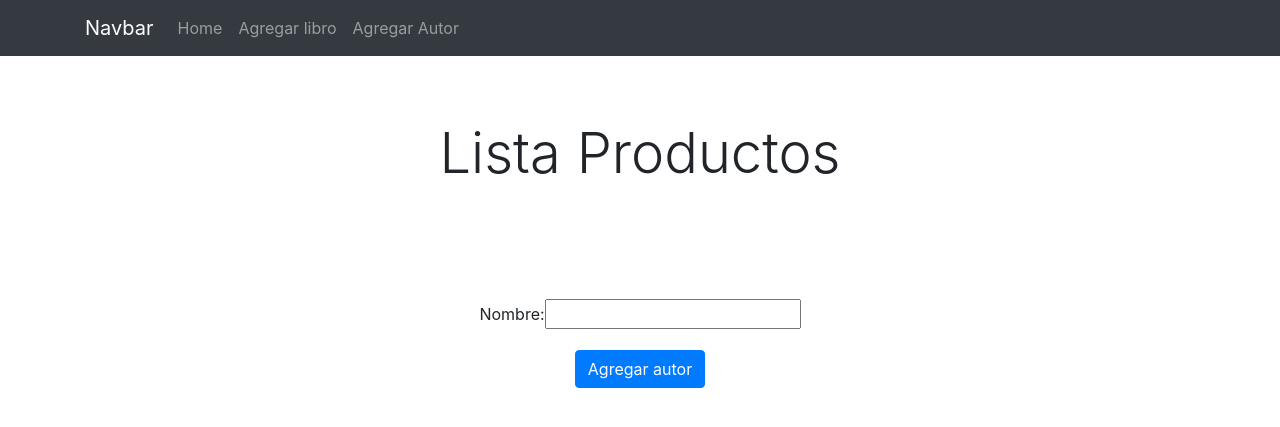
After one commit to kaneraZh/gran_poeta, a Django app: page /agregar-autor/ in a window 1280 px wide. The commit adds this page. Shown: the top 427 px of the page. Run offline with Django 3.2, Linux system fonts and the light colour scheme.

Commit message:
Agregado_de_autores
Proyecto con cambios de appbodegas+proyectobodegas con "agregar autor" incluido en base.html

```diff
--- a/AppBodegas/forms.py
+++ b/AppBodegas/forms.py
@@ -1,10 +1,7 @@
 from django import forms
-from .models import Nota, Producto
+from .models import Autor, Producto
 
-class NotaForm(forms.ModelForm):
-    class Meta:
-        model = Nota
-        fields = ["nota"]
+
 
 class crear_producto(forms.ModelForm):
     class Meta:
@@ -12,3 +9,8 @@ class crear_producto(forms.ModelForm):
         fields = ["producto_tipo_id",
                   "nombre",
                   "descripcion"]
+
+class crear_autor(forms.ModelForm):
+    class Meta:
+        model = Autor
+        fields = ["nombre"]
--- /dev/null
+++ b/AppBodegas/templates/AppBodegas/agregar-autor.html
@@ -0,0 +1,12 @@
+{% extends "AppBodegas/base.html" %}
+{% block content %}
+<div class="container text-center">
+    <form method="POST">
+        {% csrf_token %}
+        <div class="form-group ">
+            {{form}}
+        </div>
+        <button type="submit" class="btn btn-primary">Agregar autor</button>
+    </form>
+</div>
+{% endblock %}
--- a/AppBodegas/templates/AppBodegas/agregar.html
+++ b/AppBodegas/templates/AppBodegas/agregar-libro.html
@@ -6,7 +6,7 @@
         <div class="form-group ">
             {{form}}
         </div>
-        <button type="submit" class="btn btn-primary">Agregar</button>
+        <button type="submit" class="btn btn-primary">Agregar libro</button>
     </form>
 </div>
 {% endblock %}
--- a/AppBodegas/templates/AppBodegas/base.html
+++ b/AppBodegas/templates/AppBodegas/base.html
@@ -20,15 +20,16 @@
             <div class="collapse navbar-collapse" id="navbarNavAltMarkup">
                 <div class="navbar-nav">
                     <a class="nav-link" href="{% url 'home' %}">Home</a>
-                    <a class="nav-link" href="{% url 'AppBodega-agregar' %}">Agregar</a>
+                    <a class="nav-link" href="{% url 'AppBodegas-agregar-libro' %}">Agregar libro</a>
+                    <a class="nav-link" href="{% url 'AppBodegas-agregar-autor' %}">Agregar Autor</a>
                 </div>
             </div>
     </nav>
 
     <div class="jumbotron jumbotron-fluid bg-white">
         <div class="container text-center">
-            <h1 class="display-4">Lista de Notas</h1>
-            <p class="lead">hecha con Django y Bootstrap</p>
+            <h1 class="display-4">Lista Productos</h1>
+            <p class="lead"></p>
         </div>
     </div>
 
--- a/AppBodegas/templates/AppBodegas/home.html
+++ b/AppBodegas/templates/AppBodegas/home.html
@@ -15,8 +15,8 @@
             <th scope="row">{{producto.id}}</th>
             <td>{{producto}}</td>
             <td>
-                <a class="btn btn-primary btm-sm" href="{% url 'AppBodega-editar' producto.id %}">Editar</a>
-                <a class="btn btn-danger btm-sm" href="{% url 'AppBodega-eliminar' producto.id %}">Eliminar</a>
+                <a class="btn btn-primary btm-sm" href="{% url 'AppBodegas-editar' producto.id %}">Editar</a>
+                <a class="btn btn-danger btm-sm" href="{% url 'AppBodegas-eliminar' producto.id %}">Eliminar</a>
             </td>
         </tr>
         {% endfor %}
--- a/AppBodegas/urls.py
+++ b/AppBodegas/urls.py
@@ -1,9 +1,10 @@
 from django.urls import path
-from .views import home, agregar, editar, eliminar
+from .views import home, agregarlibro, agregarautor, editarlibro, editarautor, eliminarlibro, eliminarautor
 
 urlpatterns = [
     path("", home, name="home"),
-    path("agregar/", agregar, name="AppBodega-agregar"),
-    path("editar/<int:producto_id>", editar, name="AppBodega-editar"),
-    path("eliminar/<int:producto_id>", eliminar, name="AppBodega-eliminar"),
+    path("agregar-libro/", agregarlibro, name="AppBodegas-agregar-libro"),
+    path("agregar-autor/", agregarautor, name="AppBodegas-agregar-autor"),
+    path("editar/<int:producto_id>", editarlibro, name="AppBodegas-editar"),
+    path("eliminar/<int:producto_id>", eliminarlibro, name="AppBodegas-eliminar"),
 ]
--- a/AppBodegas/views.py
+++ b/AppBodegas/views.py
@@ -1,7 +1,7 @@
 from django.shortcuts import render
 from django.views.generic import ListView, CreateView
-from .models import Nota, Producto
-from .forms import crear_producto, crear_producto
+from .models import Autor, Producto
+from .forms import crear_producto, crear_autor
 from django.shortcuts import redirect
 
 # Create your views here.
@@ -13,7 +13,7 @@ def home(request):
     }
     return render(request, "AppBodegas/home.html", context)
 
-def agregar(request):
+def agregarlibro(request):
     if request.method == "POST":
         form = crear_producto(request.POST)
         if form.is_valid:
@@ -24,9 +24,9 @@ def agregar(request):
     context = {
         "form":form
     }
-    return render(request, "AppBodegas/agregar.html", context)
+    return render(request, "AppBodegas/agregar-libro.html", context)
 
-def editar(request, producto_id):
+def editarlibro(request, producto_id):
     producto = Producto.objects.get(id=producto_id)
     if request.method == "POST":
         form = crear_producto(request.POST, instance=producto)
@@ -36,9 +36,42 @@ def editar(request, producto_id):
     else:
         form = crear_producto(instance=producto)
     context={"form":form}
-    return render(request, "AppBodegas/agregar.html", context)
+    return render(request, "AppBodegas/agregar-libro.html", context)
 
-def eliminar(request, producto_id):
+def eliminarlibro(request, producto_id):
     producto = Producto.objects.get(id=producto_id)
     producto.delete()
     return redirect("home")
+
+#------------------------------------------------------------------#
+
+
+def agregarautor(request):
+    if request.method == "POST":
+        form = crear_autor(request.POST)
+        if form.is_valid:
+            form.save()
+            return redirect("home")
+    else:
+        form = crear_autor()
+    context = {
+        "form":form
+    }
+    return render(request, "AppBodegas/agregar-autor.html", context)
+
+def editarautor(request, autor_id):
+    autor = Autor.objects.get(id=autor_id)
+    if request.method == "POST":
+        form = crear_autor(request.POST, instance=autor)
+        if form.is_valid():
+            form.save()
+            return redirect("home")
+    else:
+        form = crear_autor(instance=autor)
+    context={"form":form}
+    return render(request, "AppBodegas/agregar-autor.html", context)
+
+def eliminarautor(request, autor_id):
+    autor = Autor.objects.get(id=autor_id)
+    autor.delete()
+    return redirect("home")
```
